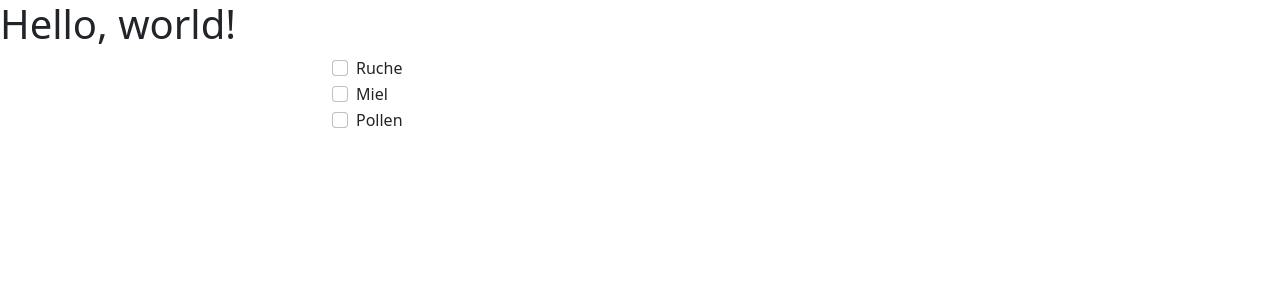
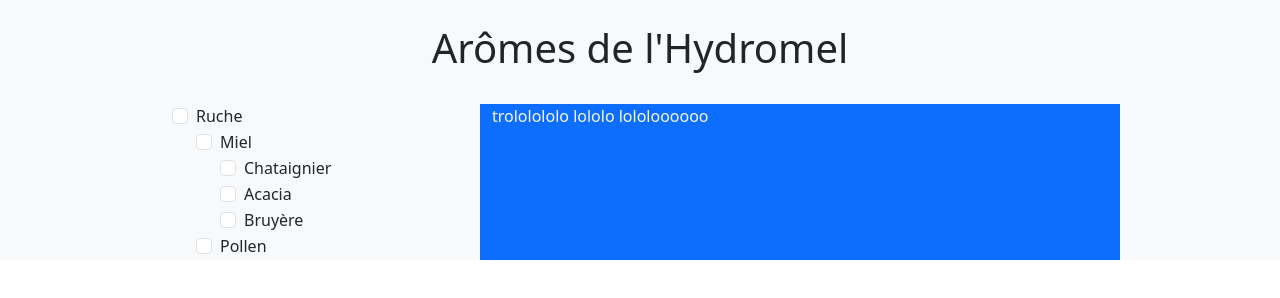
Before and after one commit to hecmer/arome-hydromel, a plain HTML site: page index.html in a window 1280 px wide. Drawn offline with nearby package versions, Linux system fonts and the light colour scheme.

Commit message:
maj structure

```diff
--- a/index.html
+++ b/index.html
@@ -3,37 +3,58 @@
 	<head>
 		<meta charset="utf-8">
 		<meta name="viewport" content="width=device-width, initial-scale=1">
-		<title>Bootstrap demo</title>
-		<link href="https://cdn.jsdelivr.net/npm/bootstrap@5.2.3/dist/css/bootstrap.min.css" rel="stylesheet" integrity="sha384-rbsA2VBKQhggwzxH7pPCaAqO46MgnOM80zW1RWuH61DGLwZJEdK2Kadq2F9CUG65" crossorigin="anonymous">
-	</head>
+		<title>Arômes de l'Hydromel</title>
+		<link href="https://cdn.jsdelivr.net/npm/bootstrap@5.3.0-alpha1/dist/css/bootstrap.min.css" rel="stylesheet" integrity="sha384-GLhlTQ8iRABdZLl6O3oVMWSktQOp6b7In1Zl3/Jr59b6EGGoI1aFkw7cmDA6j6gD" crossorigin="anonymous">	</head>
 	<body>
-	    <h1>Hello, world!</h1>
-		<div class="container-fluid">
-		  <div class="row justify-content-md-center">
-			  	<div class="col-lg-6">
+
+		<div class="container-fluid bg-light">
+		    <div class="row justify-content-md-center">
+			  	<div class="col-lg-6 p-4 text-center">
+			  		<h1>Arômes de l'Hydromel</h1>
+			  	</div>
+			</div>
+			<div class="row justify-content-md-center">
+				<div class="col-lg-3">
 	      			<form>
 	      				<div class="form-check">
-							<input class="form-check-input" type="checkbox" value="" id="defaultCheck1">
-							<label class="form-check-label" for="defaultCheck1">Ruche</label>
+							<input class="form-check-input" type="checkbox" value="" id="1">
+							<label class="form-check-label" for="1">Ruche</label>
 						</div>
-						<div class="form-group">
+						<div class="ms-4">
 							<div class="form-check">
-								<input class="form-check-input" type="checkbox" value="" id="defaultCheck2">
-								<label class="form-check-label" for="defaultCheck2">Miel</label>
+								<input class="form-check-input" type="checkbox"  value="" id="10">
+								<label class="form-check-label" for="10">Miel</label>
+							</div>
+							<div class="ms-4">
+								<div class="form-check">
+									<input class="form-check-input" type="checkbox"  value="" id="10">
+									<label class="form-check-label" for="10">Chataignier</label>
+								</div>
+								<div class="form-check">
+									<input class="form-check-input" type="checkbox"  value="" id="10">
+									<label class="form-check-label" for="10">Acacia</label>
+								</div>
+								<div class="form-check">
+									<input class="form-check-input" type="checkbox"  value="" id="10">
+									<label class="form-check-label" for="10">Bruyère</label>
+								</div>
 							</div>
 							<div class="form-check">
-								<input class="form-check-input" type="checkbox" value="" id="defaultCheck3">
-								<label class="form-check-label" for="defaultCheck3">Pollen</label>
+								<input class="form-check-input" type="checkbox"  value="" id="11">
+								<label class="form-check-label" for="11">Pollen</label>
 							</div>
 						</div>
 					</form>
-
+		    	</div>
+		    	<div class="col-lg-6 bg-primary">
+		    		<div id="graph_aromes"></div>
+		    		<p class="text-light">trololololo lololo lololoooooo</p>
 		    	</div>
 			</div>
 		</div>
 
 
 
-		<script src="https://cdn.jsdelivr.net/npm/bootstrap@5.2.3/dist/js/bootstrap.bundle.min.js" integrity="sha384-kenU1KFdBIe4zVF0s0G1M5b4hcpxyD9F7jL+jjXkk+Q2h455rYXK/7HAuoJl+0I4" crossorigin="anonymous"></script>
+		<script src="https://cdn.jsdelivr.net/npm/bootstrap@5.3.0-alpha1/dist/js/bootstrap.bundle.min.js" integrity="sha384-w76AqPfDkMBDXo30jS1Sgez6pr3x5MlQ1ZAGC+nuZB+EYdgRZgiwxhTBTkF7CXvN" crossorigin="anonymous"></script>
 	</body>
 </html>
```
